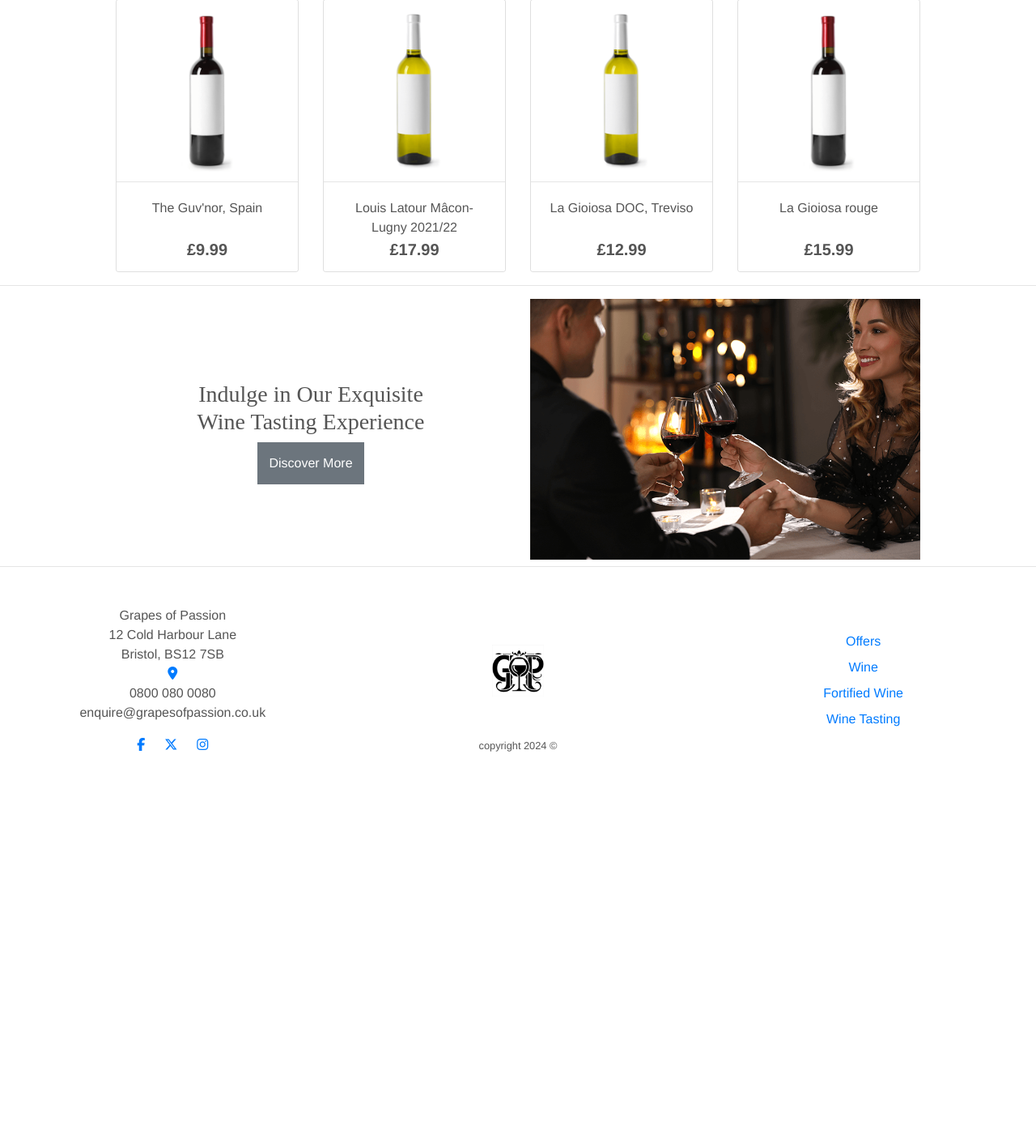
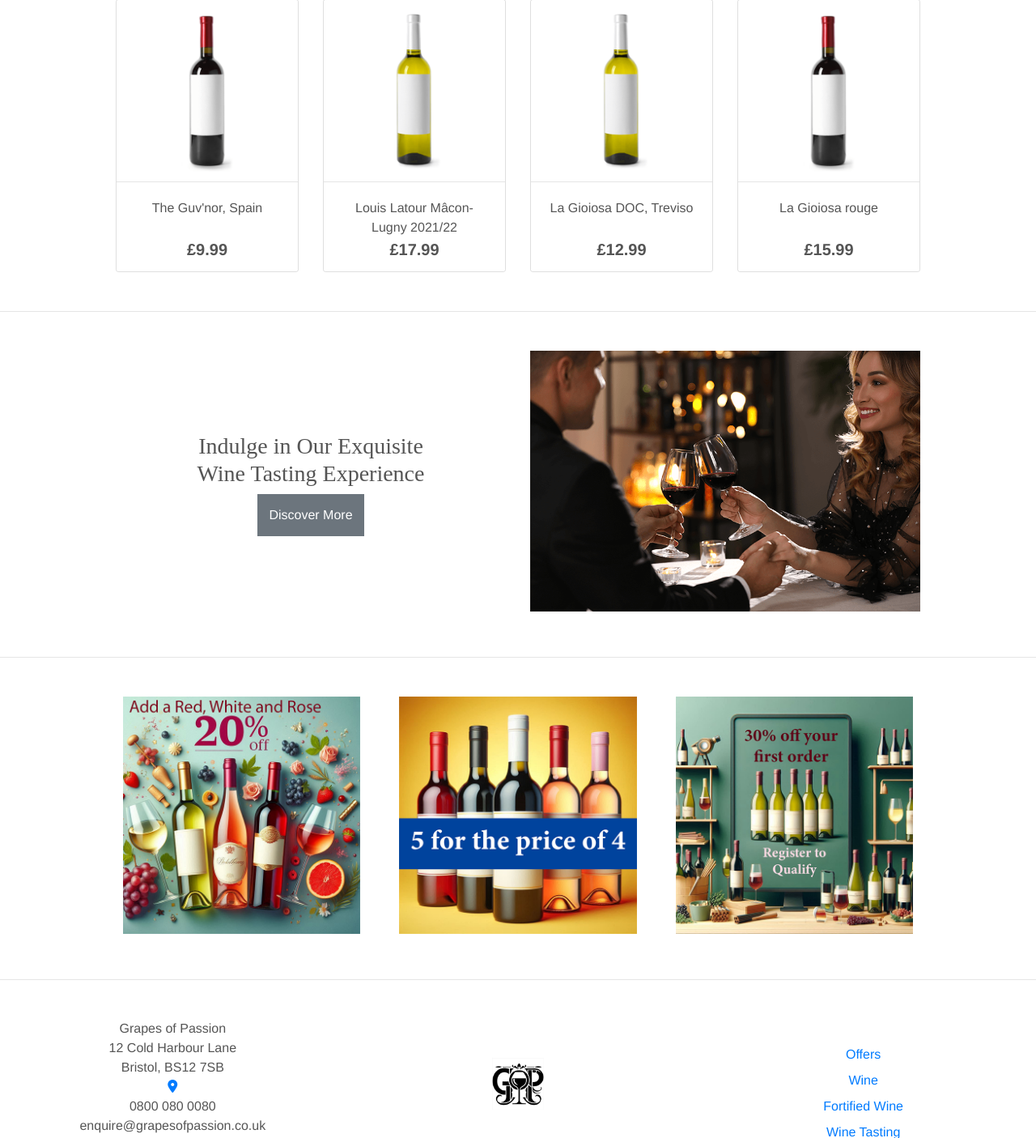
Before and after one commit to DaleFielding/grapes-of-passion, a Django app: page / in a window 1280 px wide. Shown: the part 779-2184 px from the top of the page at 81% size. Before the commit the page ends 1707 px from the top, so only its background shows below. Run offline with Django 4.2, Linux system fonts and the light colour scheme; data comes from the database, SQL or seed files in the repository; some libraries are stand-ins or nearby versions.

Commit message:
Feat: add offers section including images

```diff
--- a/home/templates/home/index.html
+++ b/home/templates/home/index.html
@@ -60,7 +60,7 @@
         </div>
     </div>
 
-    <hr>
+    <hr class="my-5">
 
     <!-- Wine Tasting -->
     <div class="container">
@@ -78,4 +78,27 @@
             </div>
         </div>
     </div>
+
+    <hr class="my-5">
+
+    <!-- Offers -->
+    <div class="container mb-5">
+        <div class="row d-flex justify-content-around">
+            <div class="px-4 col-10 col-md-6 col-lg-4">
+                <div class="d-flex justify-content-end align-items-start order-md-2">
+                    <img src="{{ MEDIA_URL }}offer-red-white-and-rose.png" alt="a group of people wine tasting" class="img-fluid mb-2">
+                </div>
+            </div>
+            <div class="px-4 col-10 col-md-6 col-lg-4">
+                <div class="d-flex justify-content-end align-items-start order-md-2">
+                    <img src="{{ MEDIA_URL }}offer-5-for-4.png" alt="a group of people wine tasting" class="img-fluid mb-2">
+                </div>
+            </div>
+            <div class="px-4 col-lg-4 d-none d-lg-block">
+                <div class="d-flex justify-content-end align-items-start order-md-2">
+                    <img src="{{ MEDIA_URL }}offer-first-order.png" alt="a group of people wine tasting" class="img-fluid mb-2">
+                </div>
+            </div>
+        </div>
+    </div>
 {% endblock %}
```
Also changed, not shown: media/offer-5-for-4.png (added), media/offer-first-order.png (added), media/offer-red-white-and-rose.png (added).
